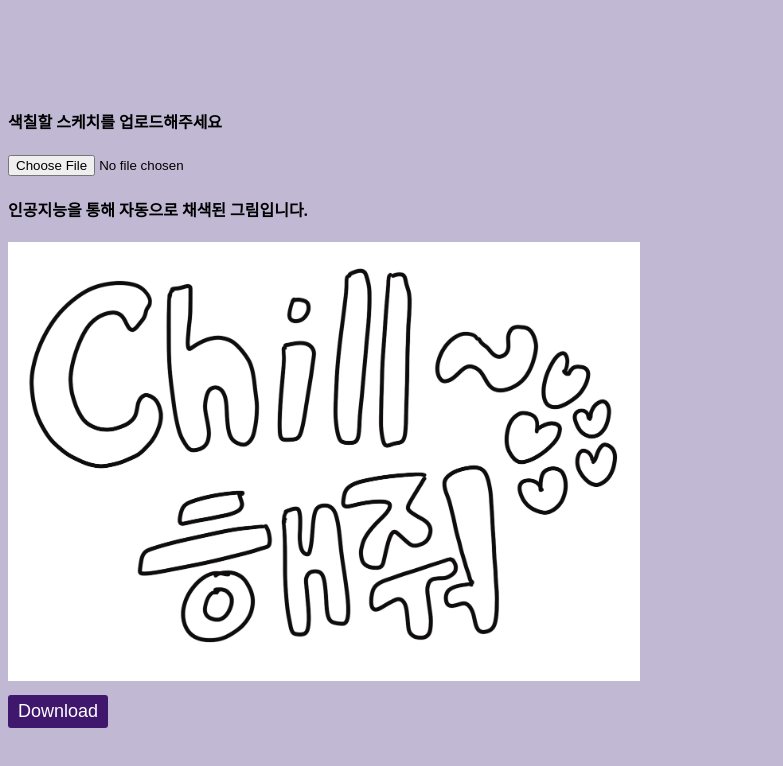
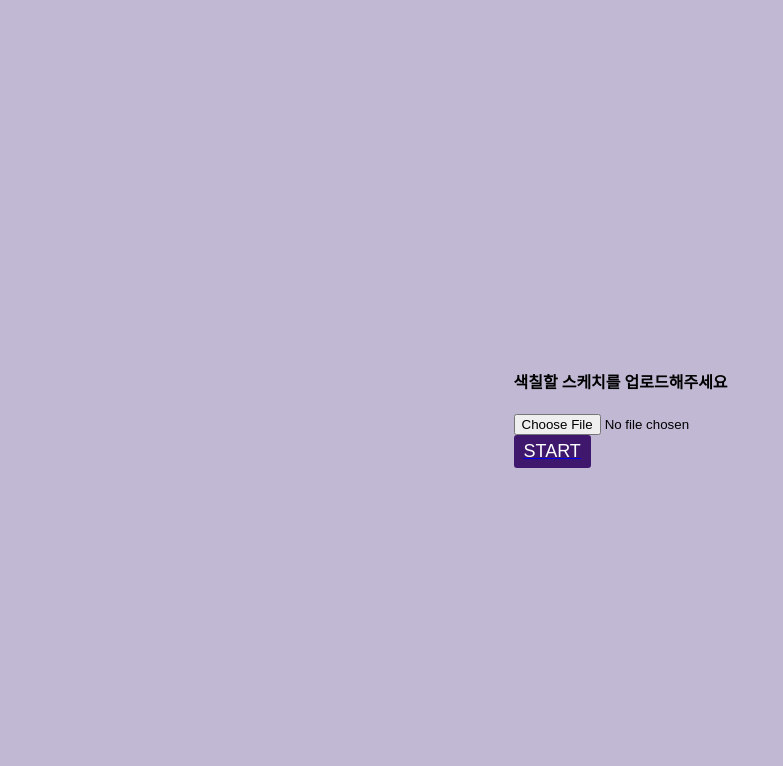
Before and after one commit to 2022POL/Chill_Web, a React (Create React App) app: page /ai in a window 1280 px wide. Shown: the top 766 px of the page, without its empty margins (0-783 px from the left). Built offline with nearby package versions, Linux system fonts and the light colour scheme.

Commit message:
ai통해서 하는 화면 구성 살짝 수정함

```diff
--- a/src/App.js
+++ b/src/App.js
@@ -5,6 +5,7 @@ import Ai from './Pages/Ai';
 import Coloring from './Pages/Coloring';
 import ColorPallet from './Pages/ColorPallet';
 import Pallet_complete from './Pages/Pallet_complete';
+import Ai_complete from './Pages/Ai_complete';
 
 
 import { BrowserRouter, Route, Routes } from "react-router-dom";
@@ -21,6 +22,8 @@ function App() {
                 <Route path="/coloring" element={<Coloring />} />
                 <Route path="/colorPallet" element={<ColorPallet />} />
                 <Route path="/Pallet_complete" element={<Pallet_complete />} />
+                <Route path="/Ai_complete" element={<Ai_complete />} />
+
 
               </Routes>
             </div>
--- a/src/Pages/Ai.js
+++ b/src/Pages/Ai.js
@@ -4,6 +4,7 @@ import React from "react";
 import MyButton from './../Components/button';
 import Image from "./../Components/Image";
 import Upload_ment from "./../Components/upload_ment";
+import { Link } from "react-router-dom";
 
 const Ai = () => {
 
@@ -11,11 +12,13 @@ const Ai = () => {
         <Wrapper>
             <Upload_ment></Upload_ment>
             <Image/>
-            <h4>인공지능을 통해 자동으로 채색된 그림입니다.</h4>
-            <img className="ai_completed" src={require("./../img/chill.png")}/>
-            <MyButton
-                text={'Download'}
-            />
+
+
+            <Link to = {"/Ai_complete"}>
+                <MyButton
+                    text={"START"}
+                />
+            </Link>
         </Wrapper>
     );
 };
--- /dev/null
+++ b/src/Pages/Ai_complete.js
@@ -0,0 +1,26 @@
+import React from "react";
+import styled from "styled-components";
+import MyButton from './../Components/button';
+import Image from "./../Components/Image";
+
+const Coloring = () => {
+
+    return (
+        <Wrapper>
+            <h4>인공지능을 통해 자동으로 채색된 그림입니다.</h4>
+            <img className="ai_completed" src={require("./../img/chill.png")}/>
+            <MyButton
+                text={'Download'}
+            />
+
+        </Wrapper>
+    );
+};
+
+export default Coloring;
+
+const Wrapper = styled.div`
+& > button {
+    margin-top: 10px;
+}
+`
```
